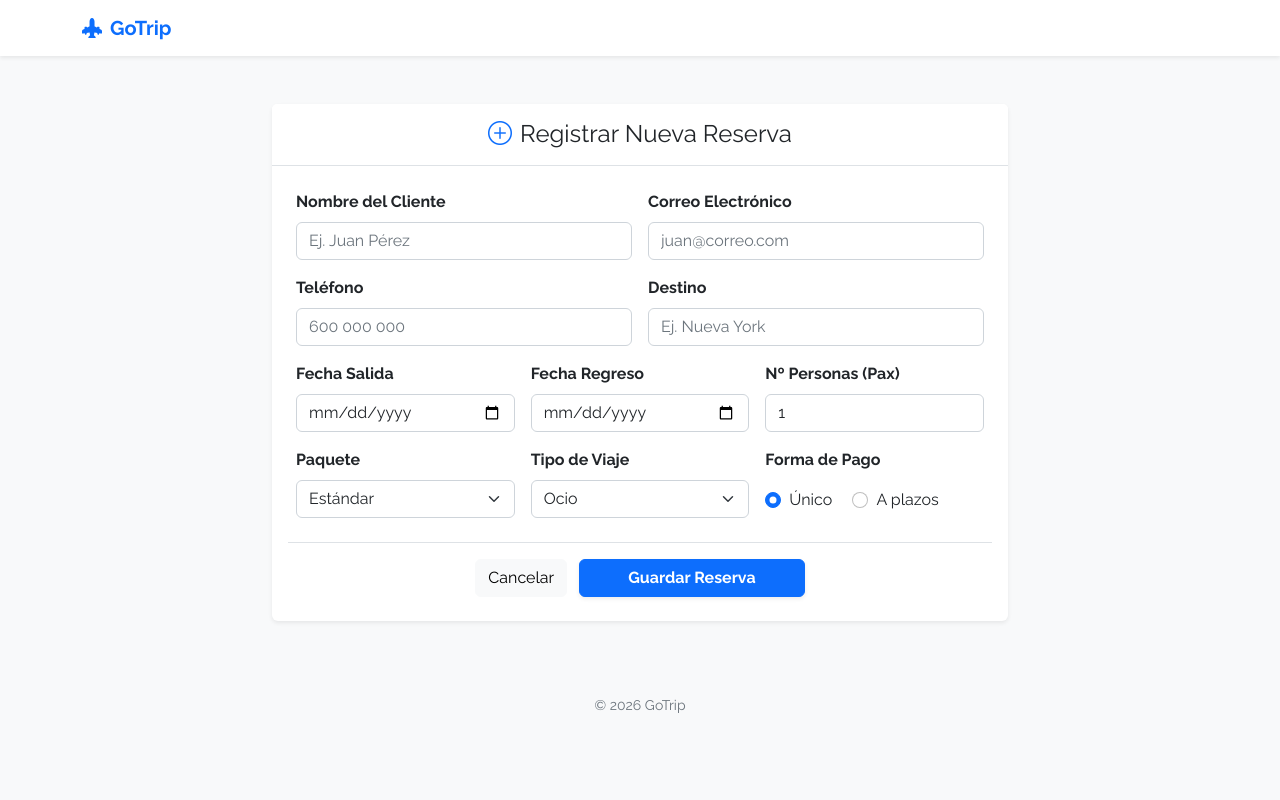
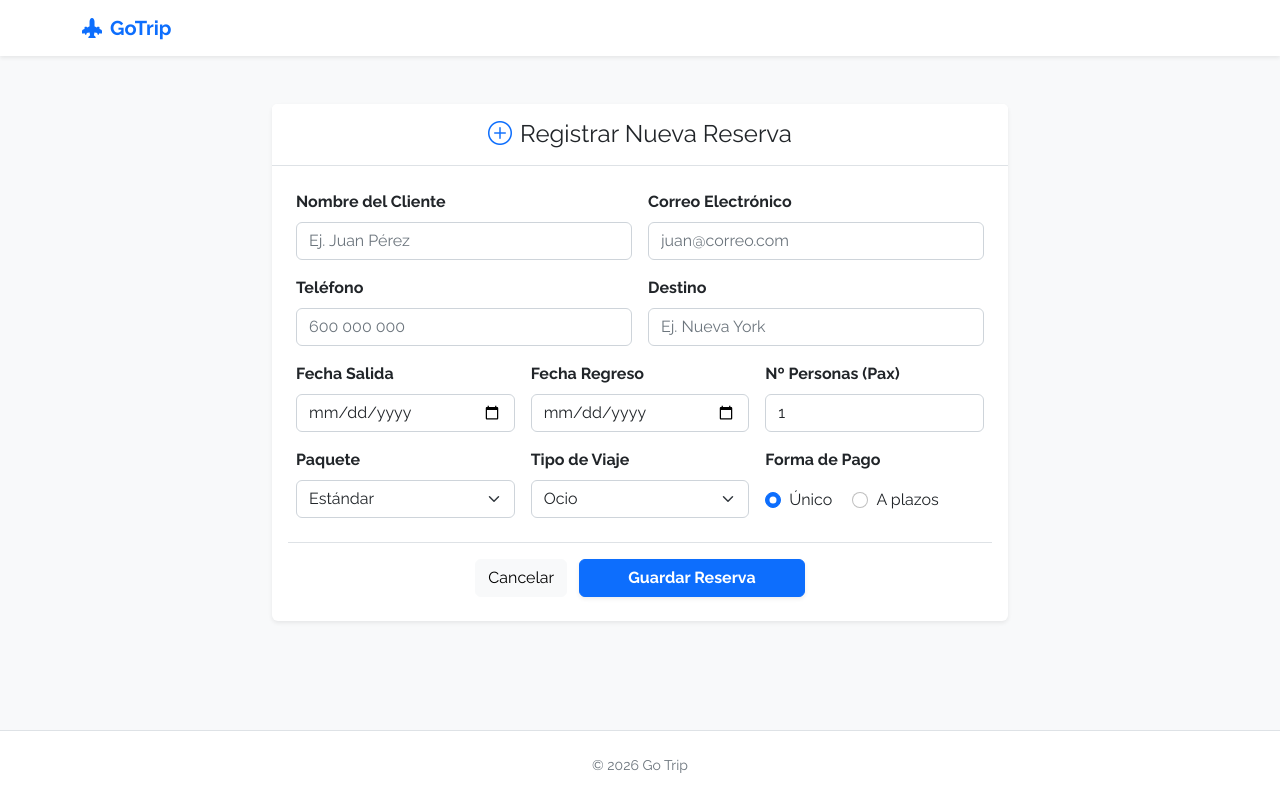
Before and after one commit to sarareinagit/monolito-go-trip, a FastAPI app: page /reservas/nueva in a window 1280 px wide. Run offline with FastAPI, Linux system fonts and the light colour scheme.

Commit message:
Solución footer pegajoso en formularios y actualización de configuración de DB

```diff
--- a/app/templates/pages/nueva_reserva.html
+++ b/app/templates/pages/nueva_reserva.html
@@ -8,10 +8,16 @@
     <link rel="stylesheet" href="https://cdn.jsdelivr.net/npm/bootstrap-icons@1.10.2/font/bootstrap-icons.css" />
     <link href="https://fonts.googleapis.com/css2?family=Raleway:wght@400;700&display=swap" rel="stylesheet" />
     <style>
-      body { font-family: 'Raleway', sans-serif; background-color: #f8f9fa; }
+      /* Aseguramos que el body ocupe todo el alto de la pantalla */
+      body {
+        font-family: 'Raleway', sans-serif;
+        background-color: #f8f9fa;
+        min-height: 100vh;
+      }
     </style>
   </head>
-  <body>
+  <body class="d-flex flex-column">
+
     <nav class="navbar navbar-expand-lg navbar-light bg-white shadow-sm mb-5">
       <div class="container">
         <a class="navbar-brand text-primary fw-bold" href="/">
@@ -20,7 +26,7 @@
       </div>
     </nav>
 
-    <main class="container mb-5">
+    <main class="container mb-5 flex-grow-1">
       <div class="row justify-content-center">
         <div class="col-md-8">
           <div class="card shadow-sm border-0">
@@ -119,8 +125,13 @@
       </div>
     </main>
 
-    <footer class="text-center text-muted py-4">
-      <small>&copy; 2026 GoTrip</small>
+    <footer class="bg-white border-top py-4 mt-auto">
+      <div class="container text-center">
+        <p class="text-muted small mb-0">
+          &copy; 2026 Go Trip
+        </p>
+      </div>
     </footer>
+
   </body>
 </html>
```
Also changed, not shown: app/templates/pages/editar_reserva.html (+18 -3 lines), app/templates/pages/index.html (+4 -13 lines).
